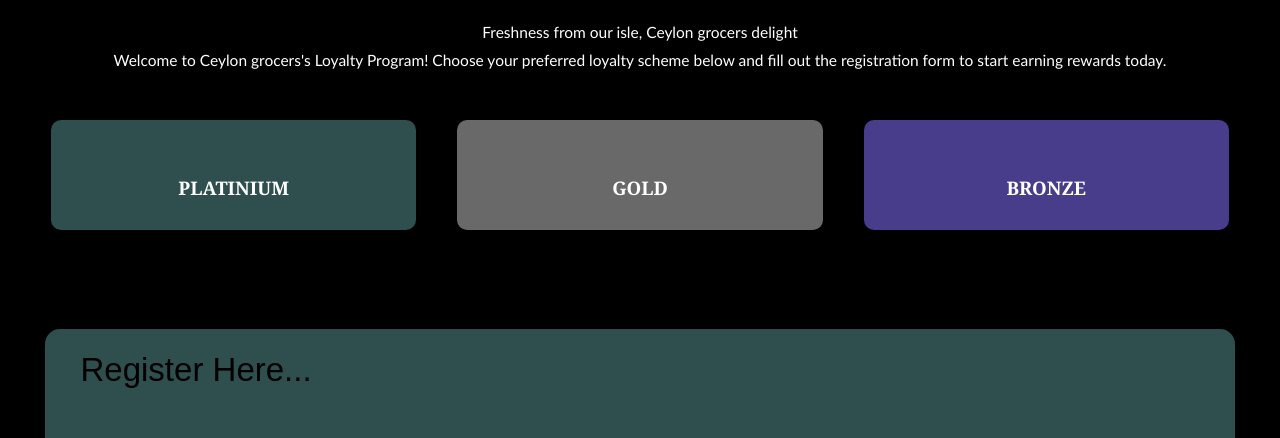
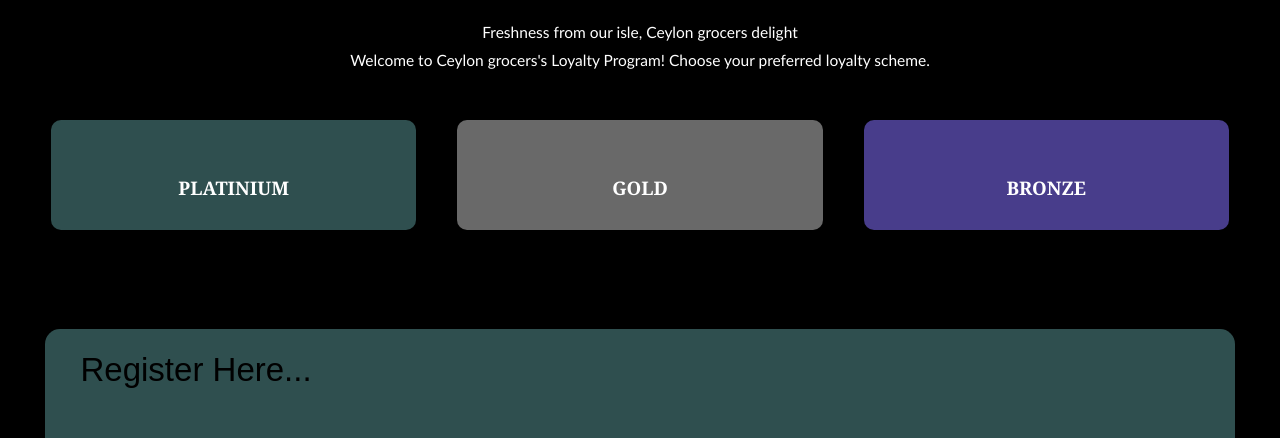
Before and after one commit to saviiiiiiiiiiiiiiiiiiii/WDOS-cb012733, a plain HTML site: page loyalty regi.html in a window 1280 px wide. Shown: the part 350-788 px from the top of the page. Drawn offline with Linux system fonts and the light colour scheme.

Commit message:
Update loyalty regi.html

```diff
--- a/loyalty regi.html
+++ b/loyalty regi.html
@@ -37,8 +37,7 @@
             <p>Freshness from our isle, Ceylon grocers delight</p>
           </div>
 
-          <p>Welcome to Ceylon grocers's Loyalty Program! Choose your preferred loyalty scheme below
-            and fill out the registration form to start earning rewards today.</p>
+          <p>Welcome to Ceylon grocers's Loyalty Program! Choose your preferred loyalty scheme.</p>
             <div class="row">
              <div class="intro-col">
                 <a href="gold.html"><h3>
@@ -91,7 +90,6 @@
                <textarea class="request" name="specialRequest"></textarea>
                <br>
                <h4 class="h4">Terms & Conditions:</h4>
-               <p class="p">By submitting this form, you agree to the terms and conditions of Smart Buy Grocery's Loyalty Program.</p><br>
 
                </form>
            </div>
```
